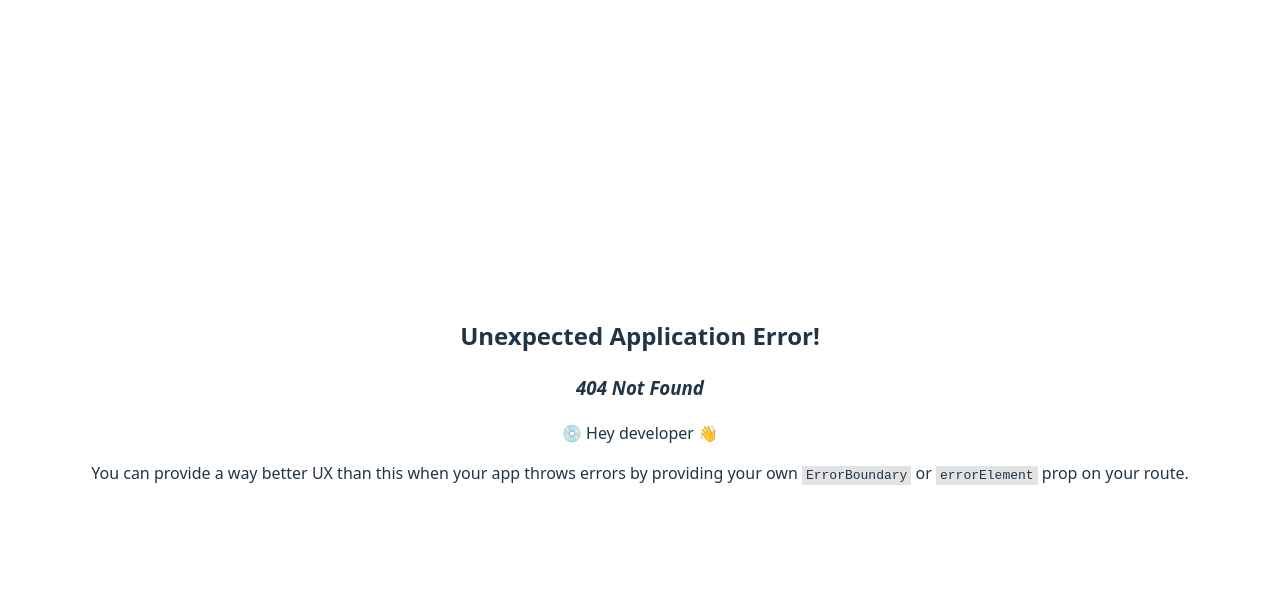
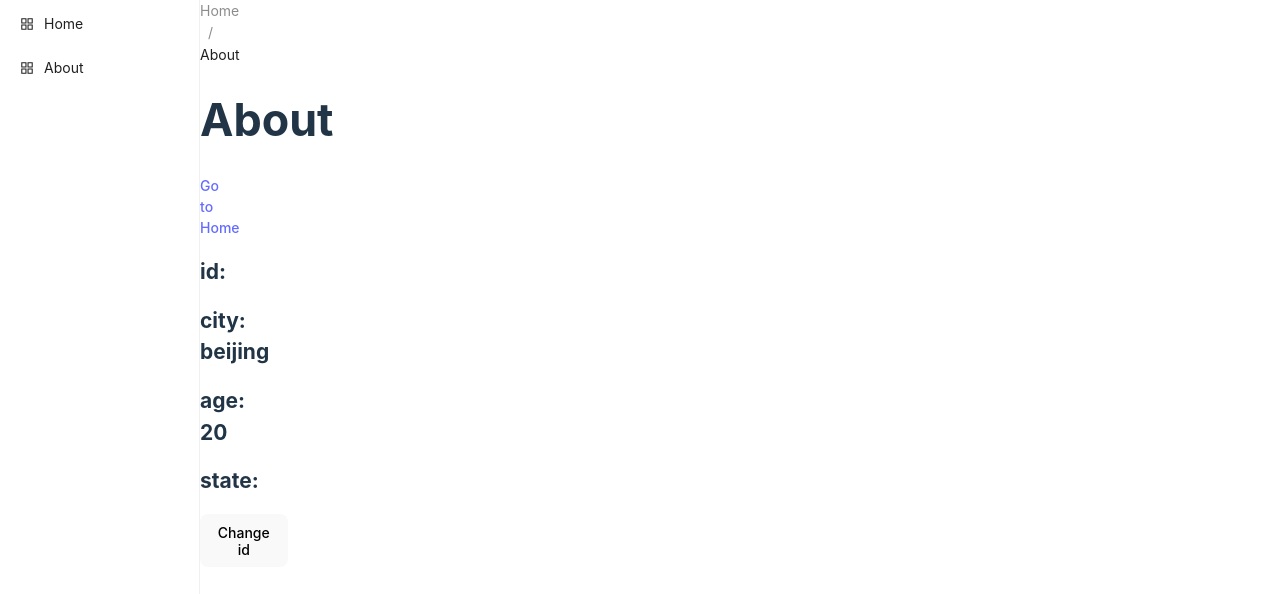
Before and after one commit to CrombastiC/react-, a React (Vite) app in the folder router/react-router/: page /about/beijing/20 in a window 1280 px wide. Before the commit this address had no page. Shown: the top 594 px of the page. Built offline with nearby package versions, Linux system fonts and the light colour scheme.

Commit message:
feat: 添加 Ant Design 组件库支持，更新路由和页面结构，重构 About 和 Home 组件以使用路由参数和状态

```diff
--- a/router/react-router/package.json
+++ b/router/react-router/package.json
@@ -10,6 +10,8 @@
     "preview": "vite preview"
   },
   "dependencies": {
+    "@ant-design/icons": "^6.0.0",
+    "antd": "^5.24.8",
     "react": "^19.0.0",
     "react-dom": "^19.0.0",
     "react-router": "^7.5.0"
--- a/router/react-router/src/App.tsx
+++ b/router/react-router/src/App.tsx
@@ -1,7 +1,7 @@
 import React from 'react'
 import  router from './router'
 import {  RouterProvider } from 'react-router'
-import './App.css'
+// import './App.css'
 
 const App: React.FC = () => {
 
--- a/router/react-router/src/Pages/About/index.tsx
+++ b/router/react-router/src/Pages/About/index.tsx
@@ -1,10 +1,24 @@
-import { NavLink } from "react-router";
+import { NavLink, useParams, useSearchParams, useLocation } from "react-router";
 
 export default function About() {
- return(
-  <div>
-  <h1>About</h1>
-  <NavLink to="/">Go to Home</NavLink>
-  </div>
- )
+  const [searchParams, setSearchParams] = useSearchParams();
+  //获取searchParams
+  const id = searchParams.get("id");
+  //获取params
+  const { city, age } = useParams();
+  //获取state
+  const location = useLocation();
+  const state = location.state;
+  console.log(state);
+  return (
+    <div>
+      <h1>About</h1>
+      <NavLink to="/home">Go to Home</NavLink>
+      <h2>id: {id}</h2>
+      <h2>city: {city}</h2>
+      <h2>age: {age}</h2>
+      <h2>state: {state}</h2>
+      <button onClick={() => setSearchParams({ id: "456" })}>Change id</button>
+    </div>
+  )
 }
--- a/router/react-router/src/Pages/Home/index.tsx
+++ b/router/react-router/src/Pages/Home/index.tsx
@@ -1,9 +1,20 @@
-import { NavLink } from "react-router";
+import { NavLink, useLocation, useParams } from "react-router";
 export default function Home() {
+  //1.使用useParams获取路由参数
+  const { id } = useParams();
+  //2.使用useLocation获取路由信息
+  const location = useLocation();
+  console.log(location.search);//获取路由参数,但是需要解码
   return (
     <div>
       <h1>Home</h1>
-      <NavLink to="/about">Go to About</NavLink>
+      <h2>id: {id}</h2>
+      {/* 使用searchParams */}
+      {/* <NavLink to="/about?id=123">Go to About</NavLink> */}
+      {/*使用params */}
+      {/* <NavLink to="/about/beijing/20">Go to About</NavLink> */}
+      {/* 使用state ,缺点只存在于当前会话*/}
+      <NavLink to="/about" state={{ id: 123 }}>Go to About</NavLink>
     </div>
   );
 }
--- /dev/null
+++ b/router/react-router/src/layout/Content/index.tsx
@@ -0,0 +1,8 @@
+import { Outlet } from "react-router";
+
+export default function Content() {
+  return<div>
+      <Outlet />
+    </div>
+
+}
--- /dev/null
+++ b/router/react-router/src/layout/Header/index.tsx
@@ -0,0 +1,16 @@
+import { Breadcrumb } from "antd";
+
+export default function Header() {
+  return <Breadcrumb items={
+    [
+      {
+        title: 'Home',
+      },
+      {
+        title: 'About',
+      },
+
+    ]
+  }>
+  </Breadcrumb>
+}
--- /dev/null
+++ b/router/react-router/src/layout/Menu/index.tsx
@@ -0,0 +1,23 @@
+import { Menu as AntdMenu,type MenuProps } from "antd";
+import { AppstoreOutlined } from '@ant-design/icons';
+import { useNavigate } from "react-router";
+export default function Menu() {
+  const navigate = useNavigate()
+  const handleClick:MenuProps['onClick'] = (info) => {
+    navigate(info.key)
+  }
+  const menuItems = [{
+    key: '/home',
+    label: 'Home',
+    icon: <AppstoreOutlined />,
+  },
+  {
+    key: '/about',
+    label: 'About',
+    icon: <AppstoreOutlined />,
+  }
+
+]
+
+    return <AntdMenu onClick={handleClick} style={{height: '100vh'}} items={menuItems} />;
+}
--- /dev/null
+++ b/router/react-router/src/layout/index.tsx
@@ -0,0 +1,16 @@
+import { Layout as AntdLayout } from "antd";
+import Header from "./Header";
+import Content from "./Content";
+import Menu from "./Menu";
+
+export default function Layout() {
+  return <AntdLayout>
+    <AntdLayout.Sider>
+      <Menu />
+    </AntdLayout.Sider>
+    <AntdLayout>
+      <Header />
+      <Content />
+    </AntdLayout>
+  </AntdLayout>
+}
--- a/router/react-router/src/router/index.ts
+++ b/router/react-router/src/router/index.ts
@@ -2,18 +2,30 @@
 import  { createBrowserRouter } from "react-router";
 import Home from "../Pages/Home";
 import About from "../Pages/About";
+import Layout from "../layout";
 //createHashRouter 不需要配置404 有#
 //createBrowserRouter 需要配置404
 //createMemoryRouter 路由存在内存里,一般用在非浏览器场合
 //createStaticRouter 服务器端渲染 SEO优化
+
+//子路由不需要添加/
+//子路由默认是不显示的，需要父路由通过outlet组件显示
+//子路由层级可以无限嵌套，但是一般是2到3层
 const router = createBrowserRouter([
   {
-    path: "/",
-    Component: Home,
-  },
-  {
-    path: "/about",
-    Component: About,
+    // path: "/index",
+    Component: Layout,
+    children: [
+      {
+        path: "home/:id",
+        index: true,//默认路由
+        Component: Home,
+      },
+      {
+        path: "about/:city/:age",
+        Component: About,
+      },
+    ],
   },
 ]);
 export default router;
```
Also changed, not shown: 1 other file (tests, documents, lock files or other folders).
